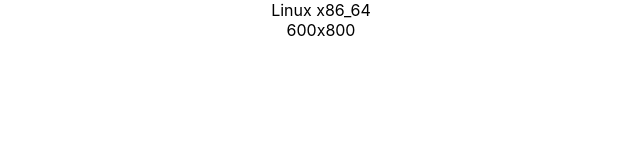
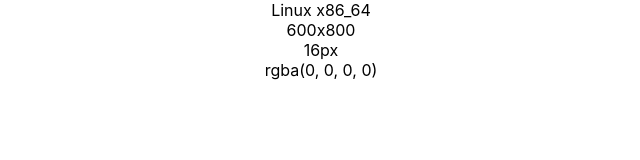
Before and after one commit to trieunguyentm/DefineDevice, a React (Create React App) app: page / in a window 1280 px wide. Shown: the top 160 px of the page, without its empty margins (319-959 px from the left). Built offline with nearby package versions, Linux system fonts and the light colour scheme.

Commit message:
add style body

```diff
--- a/src/App.js
+++ b/src/App.js
@@ -13,20 +13,30 @@ const setListPlugin = () => {
 };
 
 
+// const getDefaultBackgroundColor = () => {
+//   const bodyComputedStyle = window.getComputedStyle(document.body)
+//   console.log(bodyComputedStyle.fontSize)
+//   console.log(bodyComputedStyle.backgroundColor)
+// }
+
+
 function App() {
   const screenHeight = window.screen.height;
   const screenWidth = window.screen.width;
   const listPlugin = setListPlugin();
-
+  const bodyComputedStyle = window.getComputedStyle(document.body)
   return (
     <div className="App">
       <div>{navigator.platform}</div>
       <div>{`${screenHeight}x${screenWidth}`}</div>
       <div>
         {listPlugin.map((plugin, index) => (
-          <div key={index}>{`${plugin.name} - ${plugin.filename}`}</div>
+          // <div key={index}>{`${plugin.name} - ${plugin.filename}`}</div>
+          <div key={index}>{`${plugin.name}`}</div>
         ))}
       </div>
+      <div>{bodyComputedStyle.fontSize}</div>
+      <div>{bodyComputedStyle.backgroundColor}</div>
     </div>
   );
 }
```
Also changed, not shown: 1 other file (tests, documents, lock files or other folders).
